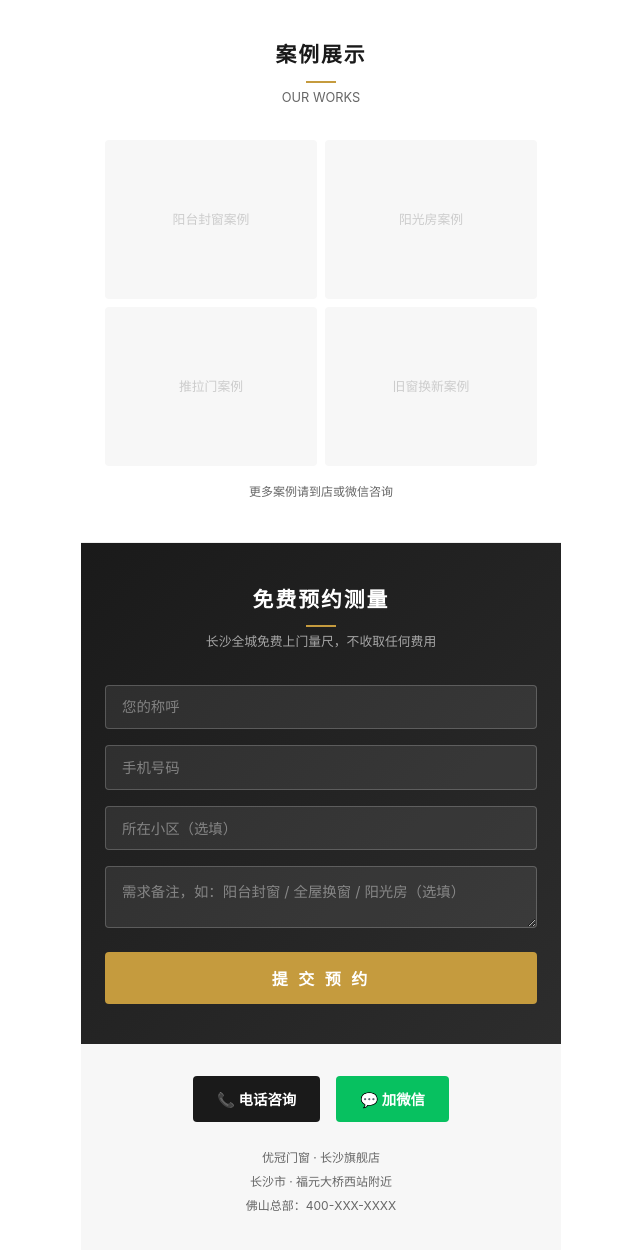
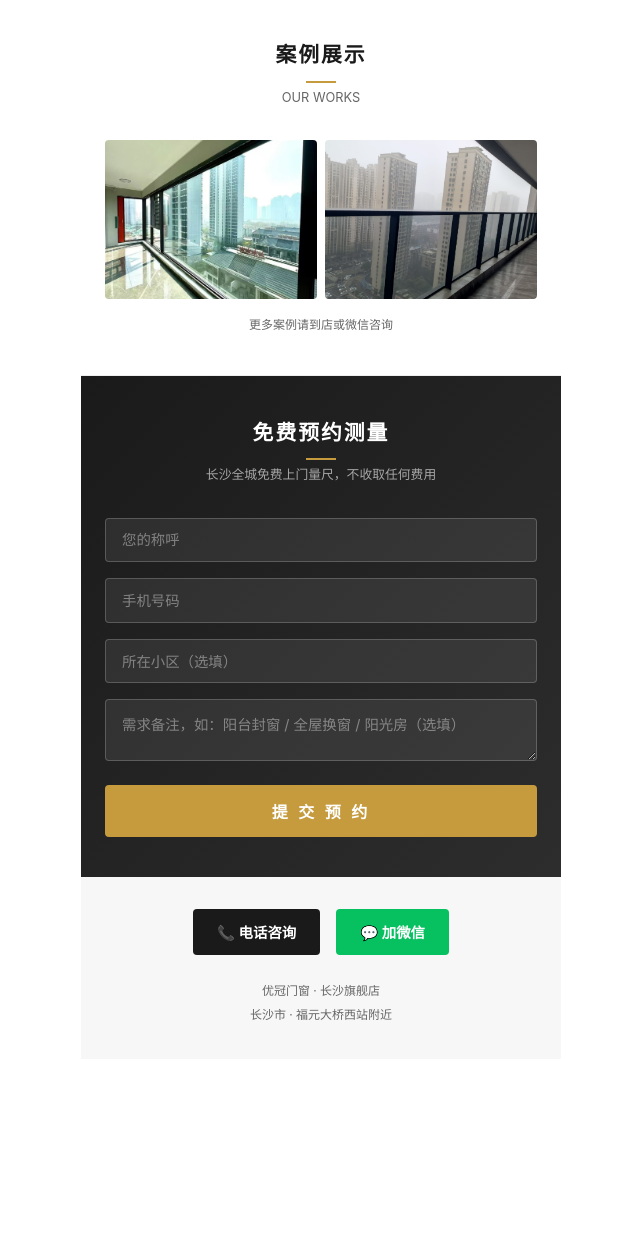
Before and after one commit to 1y498/youguan, a plain HTML site: page index.html in a window 1280 px wide. Shown: the part 1746-2996 px from the top of the page, without its empty margins (319-959 px from the left). After the commit the page ends 2805 px from the top, so only its background shows below. Drawn offline with Linux system fonts and the light colour scheme.

Commit message:
更新案例图片，去掉总部电话

```diff
--- a/index.html
+++ b/index.html
@@ -404,10 +404,8 @@
   <h2 class="section-title">案例展示</h2>
   <p class="section-sub">OUR WORKS</p>
   <div class="gallery" id="gallery">
-    <div class="gallery-item"><div class="gallery-placeholder">阳台封窗案例</div></div>
-    <div class="gallery-item"><div class="gallery-placeholder">阳光房案例</div></div>
-    <div class="gallery-item"><div class="gallery-placeholder">推拉门案例</div></div>
-    <div class="gallery-item"><div class="gallery-placeholder">旧窗换新案例</div></div>
+    <div class="gallery-item"><img src="images/case1.jpg" alt="案例展示"></div>
+    <div class="gallery-item"><img src="images/case2.png" alt="案例展示"></div>
   </div>
   <p style="text-align:center;margin-top:1rem;font-size:0.75rem;color:var(--gray);">更多案例请到店或微信咨询</p>
 </section>
@@ -442,7 +440,6 @@
   <div class="footer-info">
     <p>优冠门窗 · 长沙旗舰店</p>
     <p>长沙市 · 福元大桥西站附近</p>
-    <p>佛山总部：400-XXX-XXXX</p>
   </div>
 </footer>
 
@@ -464,7 +461,6 @@
 var STORE_CONFIG = {
   phone: '15607483398',
   wechat: '15607483398',
-  brandPhone: '400-XXX-XXXX'  // 总部400电话（如有）
 };
 
 // 预处理
```
Also changed, not shown: images/case1.jpg (added), images/case2.png (added).
